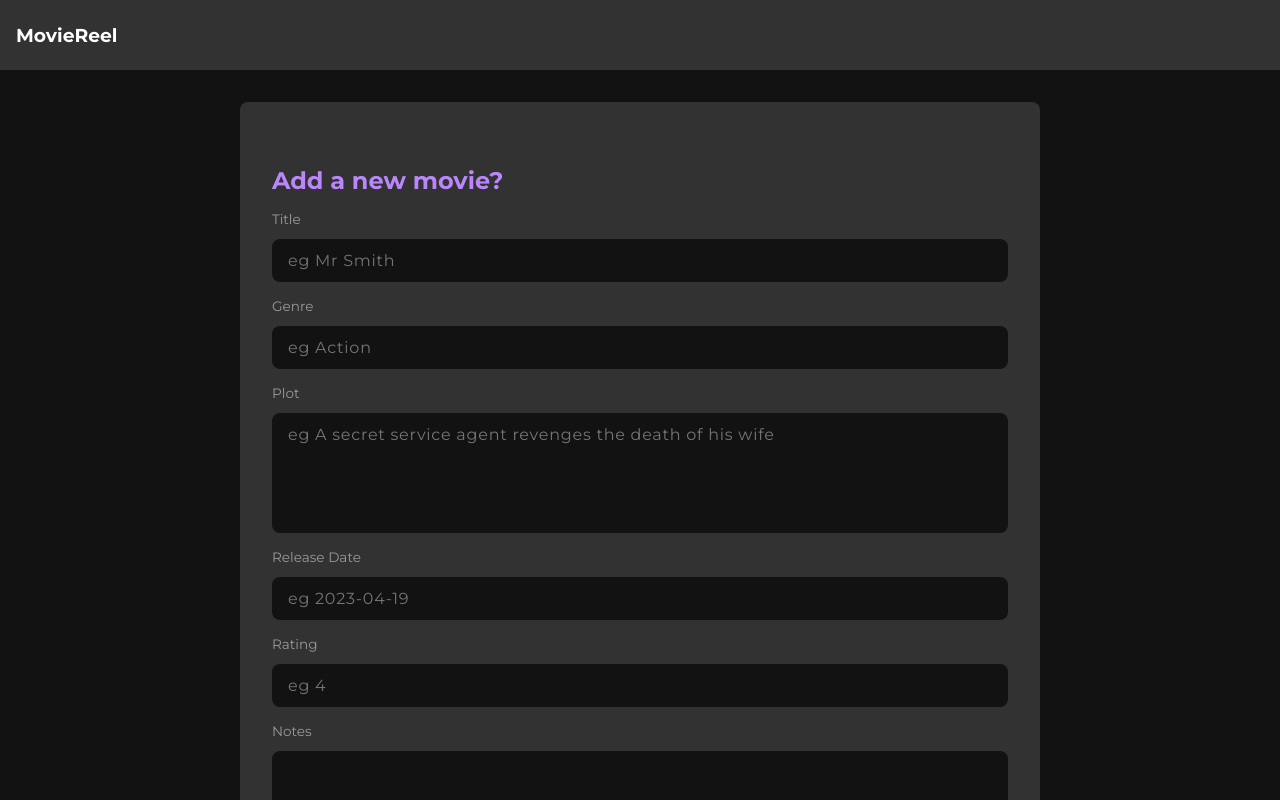
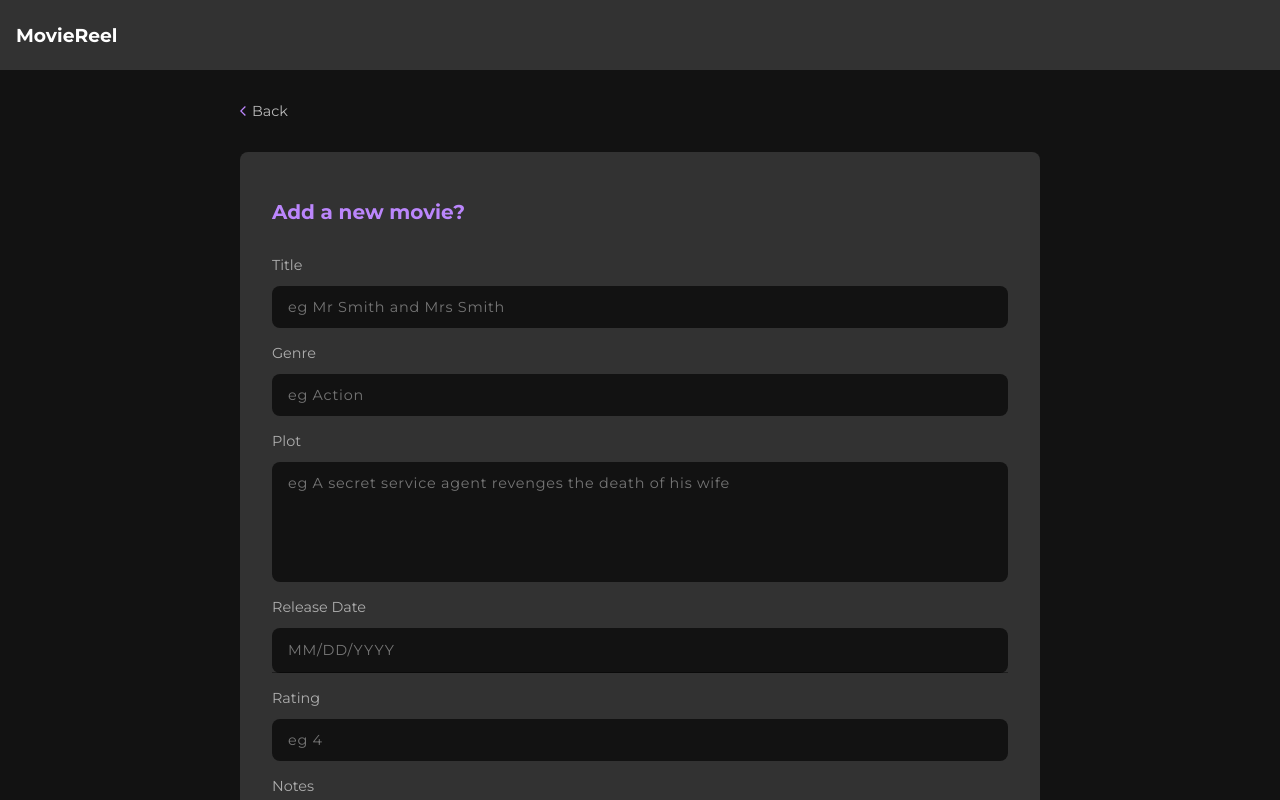
Before and after one commit to ringtho/movielist-frontend, a React (Create React App) app: page /add in a window 1280 px wide. Shown: the top 800 px of the page. Built offline with nearby package versions, Linux system fonts and the light colour scheme.

Commit message:
Refactor: Added datepicker for add movie and edit movie

```diff
--- a/package.json
+++ b/package.json
@@ -7,11 +7,13 @@
     "@emotion/styled": "^11.11.0",
     "@mui/icons-material": "^5.14.13",
     "@mui/material": "^5.14.13",
+    "@mui/x-date-pickers": "^6.16.2",
     "@reduxjs/toolkit": "^1.9.7",
     "@testing-library/jest-dom": "^5.17.0",
     "@testing-library/react": "^13.4.0",
     "@testing-library/user-event": "^13.5.0",
     "axios": "^1.5.1",
+    "dayjs": "^1.11.10",
     "react": "^18.2.0",
     "react-dom": "^18.2.0",
     "react-redux": "^8.1.3",
--- /dev/null
+++ b/src/components/Back/Back.jsx
@@ -0,0 +1,16 @@
+import React from 'react'
+import ArrowBackIosIcon from '@mui/icons-material/ArrowBackIos'
+import './Back.scss'
+import { useNavigate } from 'react-router-dom'
+
+const Back = () => {
+  const navigate = useNavigate()
+  return (
+    <div className="back_controls" onClick={() => navigate(-1)}>
+      <ArrowBackIosIcon className="back_icon" />
+      Back
+    </div>
+  )
+}
+
+export default Back
--- /dev/null
+++ b/src/components/Back/Back.scss
@@ -0,0 +1,23 @@
+.back_controls {
+    display: flex;
+    align-items: center;
+    font-size: 0.75rem;
+    margin-bottom: 2rem;
+    color: rgba(255,255,255,0.7);
+
+    &:hover,
+    &:focus {
+        cursor: pointer;
+        color: rgba(255,255,255,0.4);
+        transition-delay: 0.09s;
+    }
+
+    .back_icon {
+        font-size: 0.75rem;
+        color: var(--theme-color);
+    }
+
+    @media screen and (min-width: 768px) {
+        font-size: 0.9rem;
+    }
+}
--- /dev/null
+++ b/src/components/DatePicker/DatePicker.jsx
@@ -0,0 +1,38 @@
+import React from 'react'
+import { DatePicker } from '@mui/x-date-pickers/DatePicker'
+import { LocalizationProvider } from '@mui/x-date-pickers/LocalizationProvider'
+import { AdapterDayjs } from '@mui/x-date-pickers/AdapterDayjs'
+import './DatePicker.scss'
+
+const DatePickerItem = ({ setMovie, movie }) => {
+  return (
+    <LocalizationProvider dateAdapter={AdapterDayjs}>
+      <DatePicker
+        name="releaseDate"
+        onChange={(newValue) =>
+          setMovie({
+            ...movie,
+            releaseDate: newValue.format('YYYY-MM-DD'),
+          })
+        }
+        isRequired
+        className="date_picker"
+        slotProps={{ textField: { variant: 'standard' } }}
+        sx={{
+          width: '100%',
+          svg: { color: '#BB86Fc', mr: 2 },
+          borderRadius: '0.5rem',
+          input: {
+            color: 'rgb(255,255,255)',
+            p: '0.75rem 1rem',
+            fontFamily: 'Montserrat, sans-serif',
+            letterSpacing: '0.75px',
+            label: { color: '#BB86Fc' },
+          },
+        }}
+      />
+    </LocalizationProvider>
+  )
+}
+
+export default DatePickerItem
--- /dev/null
+++ b/src/components/DatePicker/DatePicker.scss
@@ -0,0 +1,3 @@
+.date_picker {
+    background-color: var(--primary-color);
+}
--- a/src/components/SortControls/SortControls.jsx
+++ b/src/components/SortControls/SortControls.jsx
@@ -85,7 +85,6 @@ const SortControls = ({ allMovies }) => {
       >
         <option value="title">Title</option>
         <option value="date">Date</option>
-        <option value="rating">Rating</option>
       </select>
 
       <label>Order:</label>
--- a/src/index.scss
+++ b/src/index.scss
@@ -31,7 +31,7 @@ input, textarea {
 
   caret-color: var(--theme-color);
 
-  @media screen and (min-width: 1140px) {
+  @media screen and (min-width: 1440px) {
     font-size: 1rem;
   }
 }
--- a/src/pages/AddMovie/AddMovie.jsx
+++ b/src/pages/AddMovie/AddMovie.jsx
@@ -1,6 +1,9 @@
 import React, { useState } from 'react'
 import './AddMovie.scss'
 import { createMovie } from '../../api'
+import Back from '../../components/Back/Back'
+import { useNavigate } from 'react-router-dom'
+import DatePickerItem from '../../components/DatePicker/DatePicker'
 
 const AddMovie = () => {
   const [movie, setMovie] = useState({
@@ -11,6 +14,8 @@ const AddMovie = () => {
     rating: "",
     notes: ""
   })
+  const [isSubmitting, setIsSubmitting] = useState(false)
+  const navigate = useNavigate()
 
   const handleChange = (e) => {
     setMovie({...movie, [e.target.name]: e.target.value })
@@ -18,6 +23,7 @@ const AddMovie = () => {
 
   const handleSubmit = async (e) => {
     e.preventDefault()
+    setIsSubmitting(true)
     try {
         await createMovie(movie)
         setMovie({
@@ -28,6 +34,8 @@ const AddMovie = () => {
           rating: '',
           notes: '',
         })
+        setIsSubmitting(false)
+        navigate('/')
     } catch (error) {
         console.log(error)
     }
@@ -35,6 +43,8 @@ const AddMovie = () => {
 
   return (
     <section className="addmovie_container">
+      <div className="addmovie">
+        <Back />
         <form className="addmovie_wrapper" onSubmit={handleSubmit}>
           <h1>Add a new movie?</h1>
           <div className="add_controls">
@@ -45,7 +55,7 @@ const AddMovie = () => {
               name="title"
               value={movie.title}
               onChange={handleChange}
-            placeholder="eg Mr Smith"
+              placeholder="eg Mr Smith and Mrs Smith"
               required
             />
           </div>
@@ -75,20 +85,12 @@ const AddMovie = () => {
           </div>
           <div className="add_controls">
             <label htmlFor="releaseDate">Release Date</label>
-          <input
-            type="text"
-            id="releaseDate"
-            name="releaseDate"
-            value={movie.releaseDate}
-            onChange={handleChange}
-            placeholder="eg 2023-04-19"
-            required
-          />
+            <DatePickerItem setMovie={setMovie} movie={movie} />
           </div>
           <div className="add_controls">
             <label className="rating">Rating</label>
             <input
-            type="text"
+              type="number"
               min={1}
               max={5}
               id="rating"
@@ -108,8 +110,11 @@ const AddMovie = () => {
               onChange={handleChange}
             />
           </div>
-        <button>Add</button>
+          <button disabled={isSubmitting} className='btn'>
+            { isSubmitting ? 'Adding...' : 'Add'}
+          </button>
         </form>
+      </div>
     </section>
   )
 }
--- a/src/pages/AddMovie/AddMovie.scss
+++ b/src/pages/AddMovie/AddMovie.scss
@@ -1,14 +1,18 @@
 .addmovie_container {
-    padding: 1rem;
+    padding: 2rem 1rem;
+
+    display: flex;
+    flex-direction: column;
+    align-items: center;
 
     @media screen and (min-width: 500px){
         padding: 2rem;
     }
+}
 
-    @media screen and (min-width: 768px){
-        display: flex;
-        justify-content: center;
-    }
+.addmovie {
+    width: 100%;
+    max-width: 800px;
 }
 
 .addmovie_wrapper {
@@ -21,10 +25,18 @@
     padding: 2rem 1rem;
     border-radius: 0.5rem;
     width: 100%;
-    max-width: 800px;
+
 
     @media screen and (min-width: 768px){
-        padding: 4rem 2rem;
+        padding: 3rem 2rem;
+
+        h1 {
+            margin-bottom: 1rem;
+        }
+
+        .btn {
+            margin-top: 1.5rem;
+        }
     }
 
 
@@ -33,18 +45,30 @@
         flex-direction: column;
         gap: 0.5rem;
 
+        input, textarea {
+            font-size: 0.75rem;
+        }
+
+        label {
+            font-size: 0.75rem;
+            opacity: 0.6;
+        }
 
         @media screen and (min-width: 768px){
             gap: 0.75rem;
-        }
 
-        label {
-            font-size: 0.85rem;
-            opacity: 0.5;
+            label, input, textarea {
+                font-size: 0.9rem;
+            }
         }
     }
 
     h1 {
         color: var(--theme-color);
+        font-size: 1.25rem;
     }
 }
+
+button:disabled {
+    cursor: not-allowed;
+}
--- a/src/pages/EditMovie/EditMovie.jsx
+++ b/src/pages/EditMovie/EditMovie.jsx
@@ -4,6 +4,7 @@ import { useDispatch, useSelector } from 'react-redux'
 import { addMovie } from '../../redux/slices/moviesSlice'
 import { updateMovie } from '../../api'
 import { useNavigate } from 'react-router-dom'
+import Back from '../../components/Back/Back'
 
 const EditMovie = () => {
   const { movie } = useSelector(state => state.movies)
@@ -26,6 +27,8 @@ const EditMovie = () => {
 
   return (
     <section className="addmovie_container">
+      <div className='addmovie'>
+        <Back />
         <form className="addmovie_wrapper" onSubmit={handleSubmit}>
           <h1>Edit</h1>
           <div className="add_controls">
@@ -79,7 +82,7 @@ const EditMovie = () => {
           <div className="add_controls">
             <label className="rating">Rating</label>
             <input
-            type="text"
+              type="number"
               min={1}
               max={5}
               id="rating"
@@ -101,6 +104,7 @@ const EditMovie = () => {
           </div>
           <button>Submit</button>
         </form>
+      </div>
     </section>
   )
 }
--- a/src/pages/Movies/Movies.jsx
+++ b/src/pages/Movies/Movies.jsx
@@ -7,6 +7,7 @@ import { setMovies, setIsLoading } from '../../redux/slices/moviesSlice'
 import Loading from '../../components/Loading/Loading'
 import Pagination from '@mui/material/Pagination'
 import SortControls from '../../components/SortControls/SortControls'
+import { useNavigate } from 'react-router-dom'
 
 const Movies = () => {
   const { movies, isLoading } = useSelector(state => state.movies)
@@ -16,6 +17,7 @@ const Movies = () => {
   const [searchList, setSearchList] = useState([])
   const [allMovies, setAllMovies] = useState([])
   const dispatch = useDispatch()
+  const navigate = useNavigate()
 
   useEffect(() => {
     dispatch(setIsLoading(true))
@@ -72,6 +74,7 @@ const Movies = () => {
   return (
     <section className="movies_container">
       <h1 className="movies_title">Movies</h1>
+      <button onClick={ () => navigate('add')}>Add Movie</button>
       <SortControls allMovies={allMovies} />
       {isLoading ? (
         <Loading />
```
Also changed, not shown: 1 other file (tests, documents, lock files or other folders). Lines whose indentation alone changed are shown as unchanged.
